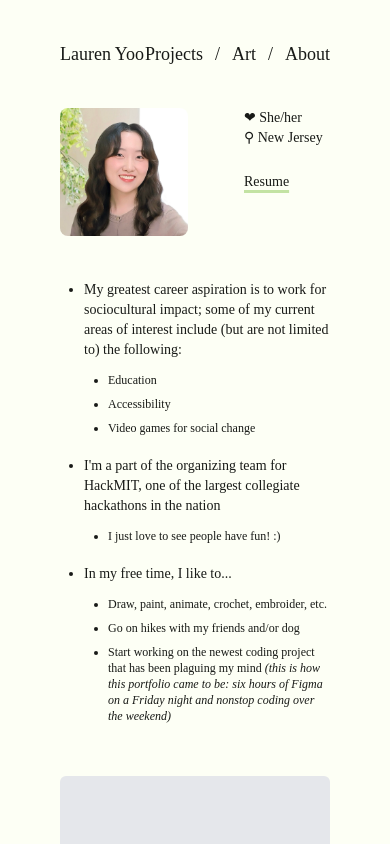
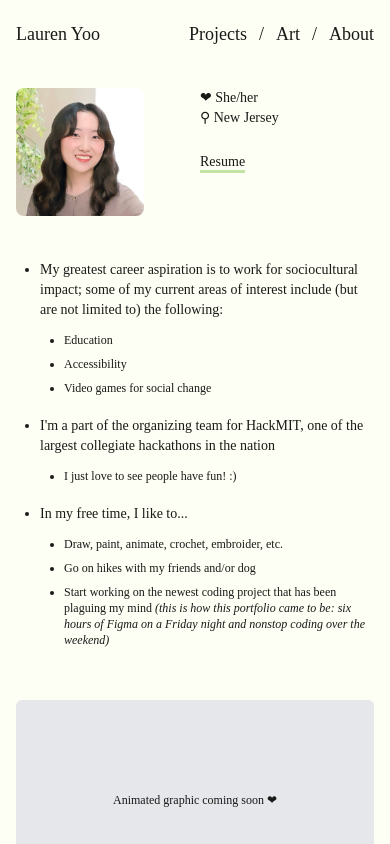
Before and after one commit to laureny17/portfolio, a Next.js app: page /about in a window 390 px wide. Shown: the top 844 px of the page. Built offline with nearby package versions, Linux system fonts and the light colour scheme; a web font is replaced by a local one.

Commit message:
fixed mobile view

```diff
--- a/src/app/layout.tsx
+++ b/src/app/layout.tsx
@@ -1,3 +1,4 @@
+import type React from "react";
 import "./globals.css";
 import Header from "@/components/header";
 import Footer from "@/components/footer";
@@ -8,14 +9,11 @@ export default function RootLayout({
   children: React.ReactNode;
 }>) {
   return (
-    <html lang="en">
+    <html lang="en" className="overflow-x-hidden">
       <head>
-        <meta
-          name="viewport"
-          content="width=device-width, initial-scale=1.0, maximum-scale=1.0, user-scalable=no"
-        />
+        <meta name="viewport" content="width=device-width, initial-scale=1.0" />
       </head>
-      <body className="pl-15 pr-15 pt-10 overflow-x-hidden bg-milk">
+      <body className="px-4 sm:px-12 lg:px-15 pt-5 sm:pt-10 overflow-x-hidden overflow-y-auto bg-milk">
         <Header />
         {children}
         <Footer />
--- a/src/app/page.tsx
+++ b/src/app/page.tsx
@@ -81,7 +81,6 @@ export default function Home() {
           <Image
             src="/assets/Clover.svg"
             alt="shadow-clover"
-            layout="intrinsic"
             width={cloverSize}
             height={cloverSize}
             priority
@@ -103,7 +102,6 @@ export default function Home() {
           <Image
             src="/assets/Clover.svg"
             alt="clover"
-            layout="intrinsic"
             width={cloverSize}
             height={cloverSize}
             priority
```
